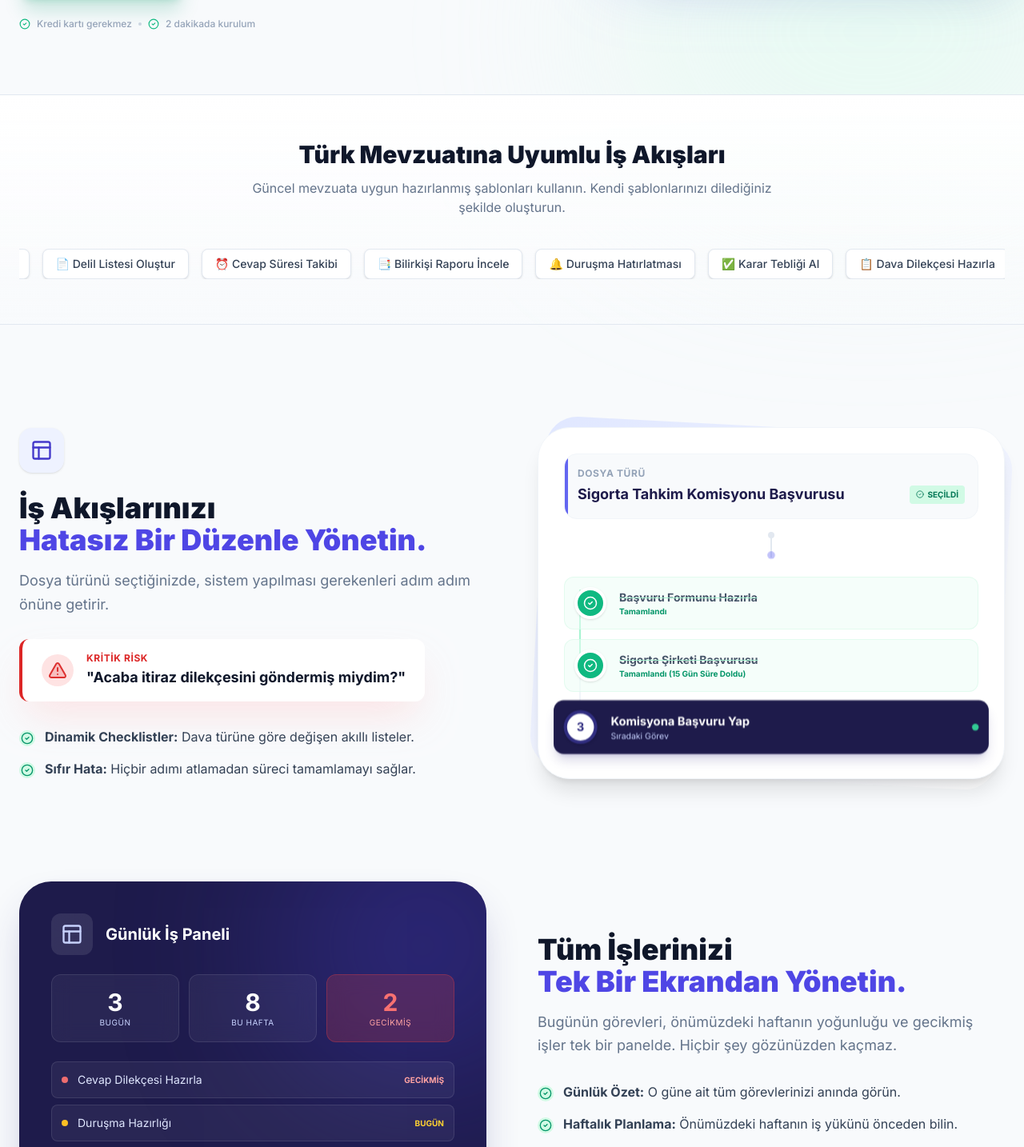
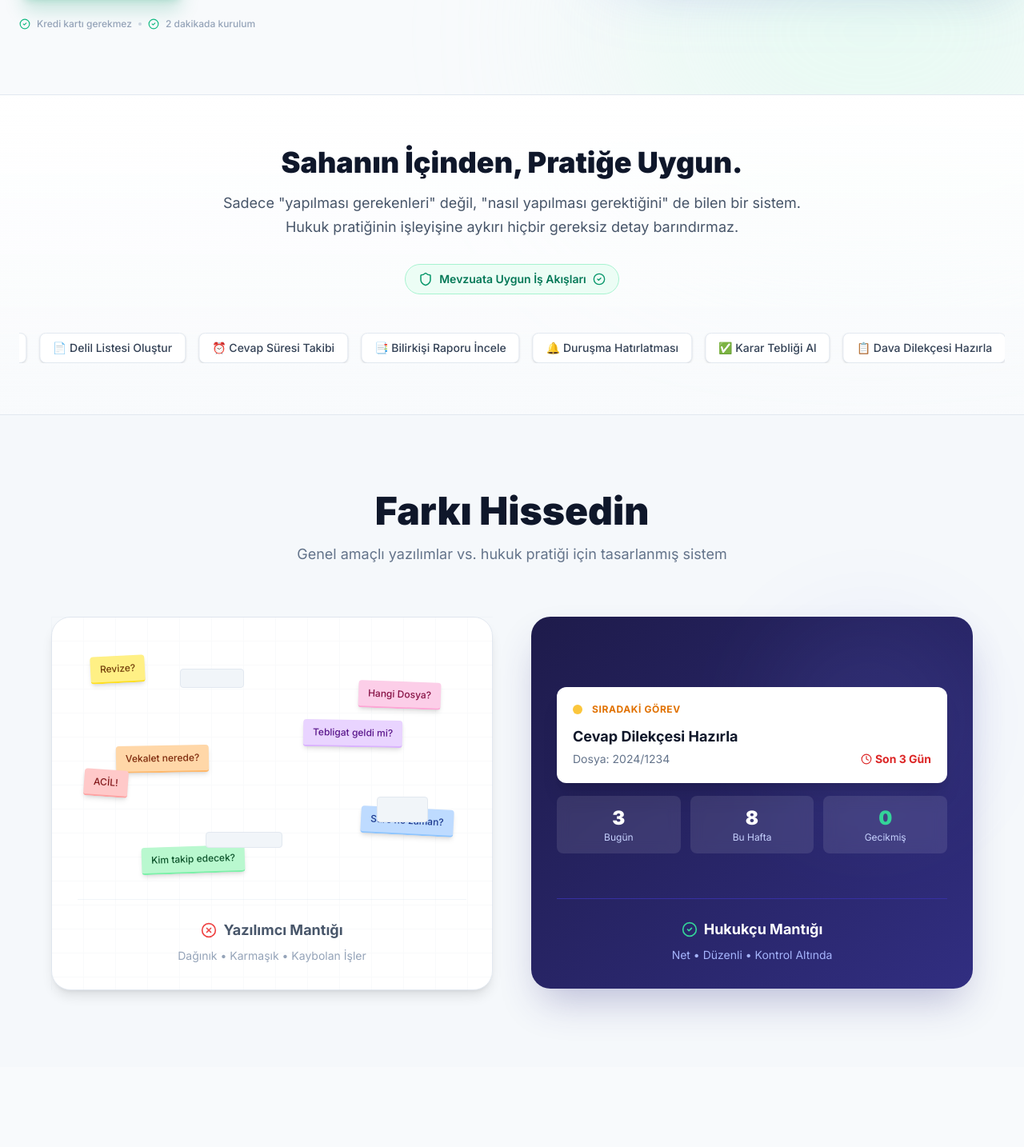
Before and after one commit to fatihdisci/law2do1, a Next.js app: page / in a window 1280 px wide. Shown: the part 640-2074 px from the top of the page at 80% size. Built offline with nearby package versions, Linux system fonts and the light colour scheme.

Commit message:
Add Field Experience section and Before/After comparison

```diff
--- a/src/app/page.tsx
+++ b/src/app/page.tsx
@@ -184,21 +184,29 @@ export default function LandingPage() {
         </div>
       </section>
 
-      {/* DATA-BACK PROOF */}
-      <section className="py-14 border-y border-slate-200 bg-gradient-to-b from-white to-slate-50/50 relative z-10">
+      {/* METHODOLOGY: FIELD EXPERIENCE */}
+      <section className="py-16 border-y border-slate-200 bg-gradient-to-b from-white to-slate-50/50 relative z-10">
         <div className="max-w-7xl mx-auto px-6">
           {/* Main Message */}
-          <div className="text-center">
-            <h3 className="text-2xl md:text-3xl font-black text-slate-900">
-              Türk Mevzuatına Uyumlu İş Akışları
+          <div className="text-center max-w-3xl mx-auto">
+            <h3 className="text-3xl md:text-4xl font-black text-slate-900 mb-4">
+              Sahanın İçinden, Pratiğe Uygun.
             </h3>
-            <p className="text-slate-500 mt-3 max-w-2xl mx-auto">
-              Güncel mevzuata uygun hazırlanmış şablonları kullanın. Kendi şablonlarınızı dilediğiniz şekilde oluşturun.
+            <p className="text-lg text-slate-600 leading-relaxed">
+              Sadece &quot;yapılması gerekenleri&quot; değil, &quot;nasıl yapılması gerektiğini&quot; de bilen bir sistem.
+              Hukuk pratiğinin işleyişine aykırı hiçbir gereksiz detay barındırmaz.
             </p>
+
+            {/* Workflow Verified Badge */}
+            <div className="mt-8 inline-flex items-center gap-2 px-4 py-2 bg-emerald-50 border border-emerald-200 rounded-full">
+              <Shield size={18} className="text-emerald-600" />
+              <span className="text-sm font-semibold text-emerald-700">Mevzuata Uygun İş Akışları</span>
+              <CheckCircle2 size={16} className="text-emerald-600" />
+            </div>
           </div>
 
           {/* Workflow Animation - Marquee Style */}
-          <div className="mt-10 relative overflow-hidden">
+          <div className="mt-12 relative overflow-hidden">
             <div className="flex animate-marquee gap-4">
               {/* Task Items - Duplicated for seamless loop */}
               {[...Array(2)].map((_, setIndex) => (
@@ -224,6 +232,129 @@ export default function LandingPage() {
                 </div>
               ))}
             </div>
+          </div>
+        </div>
+      </section>
+
+      {/* BEFORE/AFTER COMPARISON: "Farkı Hissedin" */}
+      <section className="py-24 px-6 bg-slate-100/50 relative z-10">
+        <div className="max-w-6xl mx-auto">
+          {/* Section Header */}
+          <div className="text-center mb-16">
+            <h2 className="text-3xl md:text-5xl font-black text-slate-900 mb-4">
+              Farkı Hissedin
+            </h2>
+            <p className="text-lg text-slate-500 max-w-2xl mx-auto">
+              Genel amaçlı yazılımlar vs. hukuk pratiği için tasarlanmış sistem
+            </p>
+          </div>
+
+          {/* Comparison Cards */}
+          <div className="grid md:grid-cols-2 gap-8 md:gap-12">
+
+            {/* LEFT: "Yazılımcı Mantığı" - The Problem */}
+            <div className="relative group">
+              <div className="bg-white rounded-3xl border border-slate-200 p-8 shadow-lg overflow-hidden">
+                {/* Chaos Background - Excel Grid */}
+                <div className="absolute inset-0 opacity-10">
+                  <div className="w-full h-full" style={{
+                    backgroundImage: 'linear-gradient(to right, #cbd5e1 1px, transparent 1px), linear-gradient(to bottom, #cbd5e1 1px, transparent 1px)',
+                    backgroundSize: '40px 30px'
+                  }}></div>
+                </div>
+
+                {/* Simulated Chaotic Interface */}
+                <div className="relative h-64 md:h-80">
+                  {/* Scattered Post-it Notes */}
+                  <div className="absolute top-4 left-4 bg-yellow-200 px-3 py-2 rounded shadow-md rotate-[-3deg] text-xs font-medium text-yellow-900 border-b-2 border-yellow-300">
+                    Revize?
+                  </div>
+                  <div className="absolute top-12 right-8 bg-pink-200 px-3 py-2 rounded shadow-md rotate-[2deg] text-xs font-medium text-pink-900 border-b-2 border-pink-300">
+                    Hangi Dosya?
+                  </div>
+                  <div className="absolute top-32 left-12 bg-orange-200 px-3 py-2 rounded shadow-md rotate-[-1deg] text-xs font-medium text-orange-900 border-b-2 border-orange-300">
+                    Vekalet nerede?
+                  </div>
+                  <div className="absolute bottom-20 right-4 bg-blue-200 px-3 py-2 rounded shadow-md rotate-[3deg] text-xs font-medium text-blue-900 border-b-2 border-blue-300">
+                    Süre ne zaman?
+                  </div>
+                  <div className="absolute bottom-8 left-20 bg-green-200 px-3 py-2 rounded shadow-md rotate-[-2deg] text-xs font-medium text-green-900 border-b-2 border-green-300">
+                    Kim takip edecek?
+                  </div>
+                  <div className="absolute top-24 right-20 bg-purple-200 px-3 py-2 rounded shadow-md rotate-[1deg] text-xs font-medium text-purple-900 border-b-2 border-purple-300">
+                    Tebligat geldi mi?
+                  </div>
+                  <div className="absolute bottom-32 left-2 bg-red-200 px-3 py-2 rounded shadow-md rotate-[4deg] text-xs font-medium text-red-900 border-b-2 border-red-300">
+                    ACİL!
+                  </div>
+
+                  {/* Scattered mini boxes to simulate chaos */}
+                  <div className="absolute top-8 left-32 w-20 h-6 bg-slate-100 rounded border border-slate-200"></div>
+                  <div className="absolute top-48 right-12 w-16 h-8 bg-slate-100 rounded border border-slate-200"></div>
+                  <div className="absolute bottom-16 left-40 w-24 h-5 bg-slate-100 rounded border border-slate-200"></div>
+                </div>
+
+                {/* Label */}
+                <div className="flex items-center justify-center gap-2 pt-6 border-t border-slate-100">
+                  <XCircle size={20} className="text-red-500" />
+                  <span className="text-lg font-bold text-slate-600">Yazılımcı Mantığı</span>
+                </div>
+                <p className="text-center text-sm text-slate-400 mt-2">Dağınık • Karmaşık • Kaybolan İşler</p>
+              </div>
+            </div>
+
+            {/* RIGHT: "Hukukçu Mantığı" - The Solution */}
+            <div className="relative group">
+              <div className="bg-gradient-to-br from-indigo-950 to-indigo-900 rounded-3xl p-8 shadow-2xl shadow-indigo-900/30 overflow-hidden text-white">
+                {/* Subtle pattern background */}
+                <div className="absolute inset-0 opacity-10">
+                  <div className="absolute top-0 right-0 w-64 h-64 bg-indigo-400 rounded-full blur-3xl"></div>
+                </div>
+
+                {/* Clean Interface Preview */}
+                <div className="relative h-64 md:h-80 flex flex-col justify-center space-y-4">
+                  {/* Single Clear Action Card */}
+                  <div className="bg-white rounded-xl p-5 shadow-xl transform group-hover:scale-[1.02] transition-transform duration-300">
+                    <div className="flex items-center gap-3 mb-3">
+                      <div className="w-3 h-3 rounded-full bg-amber-400 animate-pulse"></div>
+                      <span className="text-xs font-bold text-amber-600 uppercase tracking-wider">SIRADAKİ GÖREV</span>
+                    </div>
+                    <h4 className="text-lg font-bold text-slate-900 mb-1">Cevap Dilekçesi Hazırla</h4>
+                    <div className="flex items-center justify-between">
+                      <span className="text-sm text-slate-500">Dosya: 2024/1234</span>
+                      <span className="text-sm font-bold text-red-600 flex items-center gap-1">
+                        <Clock size={14} />
+                        Son 3 Gün
+                      </span>
+                    </div>
+                  </div>
+
+                  {/* Mini Stats */}
+                  <div className="flex gap-3">
+                    <div className="flex-1 bg-white/10 backdrop-blur rounded-lg p-3 text-center">
+                      <div className="text-2xl font-black text-white">3</div>
+                      <div className="text-xs text-indigo-200">Bugün</div>
+                    </div>
+                    <div className="flex-1 bg-white/10 backdrop-blur rounded-lg p-3 text-center">
+                      <div className="text-2xl font-black text-white">8</div>
+                      <div className="text-xs text-indigo-200">Bu Hafta</div>
+                    </div>
+                    <div className="flex-1 bg-white/10 backdrop-blur rounded-lg p-3 text-center">
+                      <div className="text-2xl font-black text-emerald-400">0</div>
+                      <div className="text-xs text-indigo-200">Gecikmiş</div>
+                    </div>
+                  </div>
+                </div>
+
+                {/* Label */}
+                <div className="flex items-center justify-center gap-2 pt-6 border-t border-indigo-800">
+                  <CheckCircle2 size={20} className="text-emerald-400" />
+                  <span className="text-lg font-bold text-white">Hukukçu Mantığı</span>
+                </div>
+                <p className="text-center text-sm text-indigo-300 mt-2">Net • Düzenli • Kontrol Altında</p>
+              </div>
+            </div>
+
           </div>
         </div>
       </section>
```
